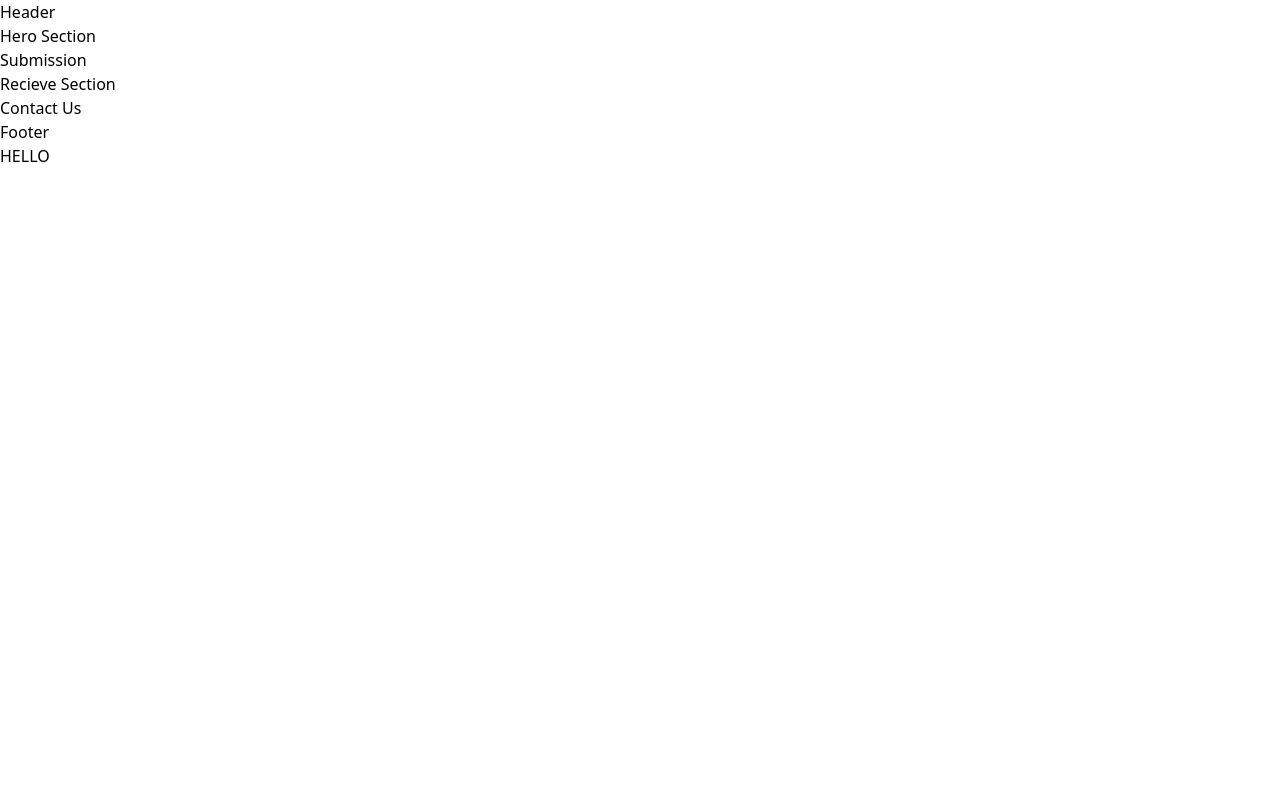
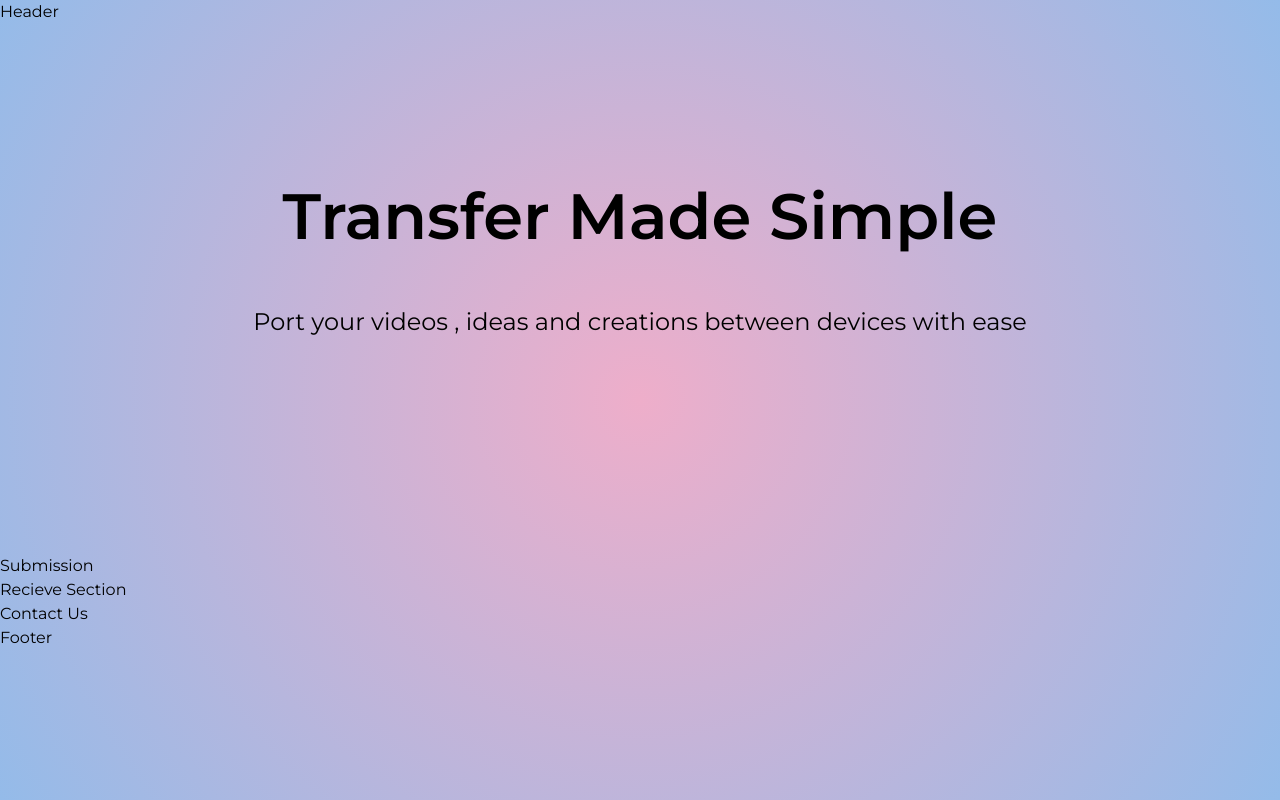
Before and after one commit to sakinbola/transfermadesimple, a React (Vite) app: page / in a window 1280 px wide. Built offline with nearby package versions, Linux system fonts and the light colour scheme.

Commit message:
added hero

```diff
--- a/index.html
+++ b/index.html
@@ -3,6 +3,9 @@
   <head>
     <meta charset="UTF-8" />
     <link rel="icon" type="image/svg+xml" href="/vite.svg" />
+    <link rel="preconnect" href="https://fonts.googleapis.com">
+    <link rel="preconnect" href="https://fonts.gstatic.com" crossorigin>
+    <link href="https://fonts.googleapis.com/css2?family=Montserrat:ital,wght@0,100..900;1,100..900&display=swap" rel="stylesheet">
     <meta name="viewport" content="width=device-width, initial-scale=1.0" />
     <title>Vite + React</title>
   </head>
@@ -10,5 +13,4 @@
     <div id="root"></div>
     <script type="module" src="/src/main.jsx"></script>
   </body>
-  <h1> HELLO </h1>
 </html>
--- a/package.json
+++ b/package.json
@@ -10,6 +10,7 @@
     "preview": "vite preview"
   },
   "dependencies": {
+    "animate.css": "^4.1.1",
     "react": "^19.1.0",
     "react-dom": "^19.1.0"
   },
--- a/src/index.css
+++ b/src/index.css
@@ -14,3 +14,28 @@ body {
 
 /* needed to install  Post CSS Language Support for some reason tailwind
 error Unknown at rule @tailwindcss(unknownAtRules)*/
+
+
+* {
+  margin: 0;
+  padding: 0;
+  box-sizing: border-box;
+  /* includes padding and border in width and height of element  */
+
+}
+
+.montserrat-style {
+  font-family: "Montserrat", sans-serif;
+  font-optical-sizing: auto;
+  font-weight: 500;
+  font-style: normal;
+}
+
+body {
+  font-family : Montserrat, sans-serif;
+  background: #EEAECA;
+  /* old machines */
+  background: radial-gradient(circle, rgba(238, 174, 202, 1) 0%, rgba(148, 187, 233, 1) 100%);
+  /* new machines */
+  min-height: 100vh;
+}
--- a/src/main.jsx
+++ b/src/main.jsx
@@ -1,6 +1,7 @@
 import { StrictMode } from 'react'
 import { createRoot } from 'react-dom/client'
 import './index.css'
+import "animate.css"
 import App from './App.jsx'
 
 createRoot(document.getElementById('root')).render(
--- a/src/pages/sections/Hero.jsx
+++ b/src/pages/sections/Hero.jsx
@@ -1,10 +1,16 @@
 import { useState } from 'react'
-
+import "./hero.css"
 
 function Hero() {
 
   return (
-    <div>Hero Section</div>
+    <div className="hero">
+      <h1 className="animate__animated animate__fadeInDown"> Transfer Made Simple</h1>
+      <p className="animate__animated animate__fadeInUp animate__delay-1s">
+        Port your videos , ideas and creations between devices with ease
+      </p>
+
+    </div>
   )
 }
 
--- /dev/null
+++ b/src/pages/sections/hero.css
@@ -0,0 +1,21 @@
+.hero {
+    text-align: center;
+    color: black;
+    margin-bottom: 50px;
+    height: 60vh;
+    display: flex;
+    flex-direction: column;
+    justify-content: center;
+}
+
+.hero h1 {
+    font-bold: 700;
+    font-weight: 600;
+    font-size: 4rem;
+    margin-bottom: 40px;
+}
+
+.hero p {
+    font-size: 1.5rem;
+    margin-bottom: 20px;
+}
```
Also changed, not shown: 1 other file (tests, documents, lock files or other folders).
